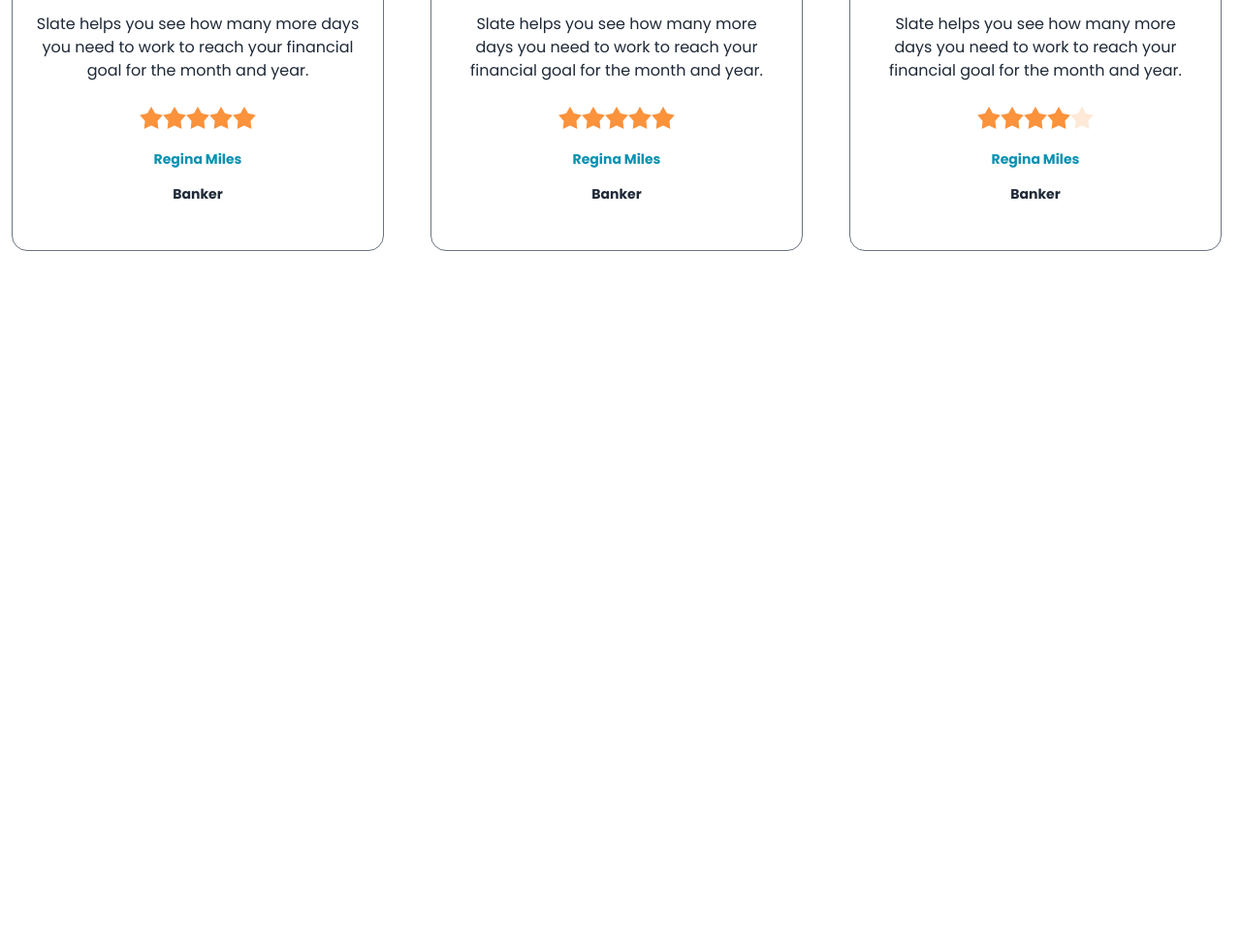
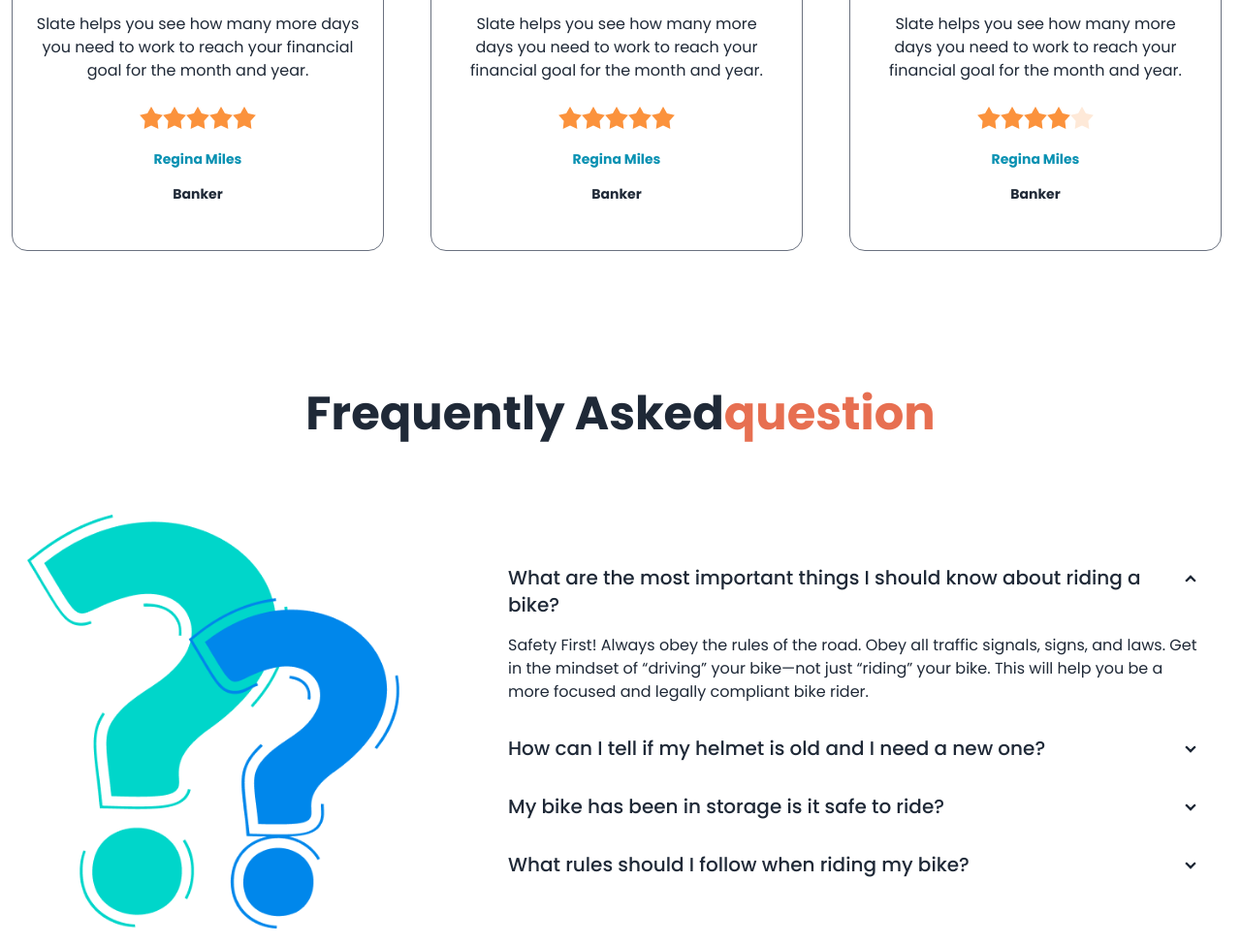
Before and after one commit to rahiInstant/biker-zone, a plain HTML site: page index.html in a window 1280 px wide. Shown: the part 2400-3374 px from the top of the page at 97% size. Before the commit the page ends 2659 px from the top, so only its background shows below. Drawn offline with nearby package versions, Linux system fonts and the light colour scheme.

Commit message:
first commit

```diff
--- a/index.html
+++ b/index.html
@@ -306,8 +306,10 @@
         </h1>
         <div class="grid grid-cols-1 md:grid-cols-2 lg:grid-cols-3 gap-10">
           <!-- Review_01 -->
-          <div class="card card-compact w-96 bg-base-100  lg:py-8 py-3 lg:px-2 px-5 flex items-center border border-gray-500 ">
-            <img class="w-40 p-5 " src="/images/others/user-1.png" alt="Shoes" />
+          <div
+            class="card card-compact w-96 bg-base-100 lg:py-8 py-3 lg:px-2 px-5 flex items-center border border-gray-500"
+          >
+            <img class="w-40 p-5" src="/images/others/user-1.png" alt="Shoes" />
             <div class="card-body items-center text-center">
               <p class="text-base font-normal">
                 Slate helps you see how many more days you need to work to reach
@@ -315,11 +317,32 @@
               </p>
               <div class="space-y-4 mt-4 text-sm font-semibold">
                 <div class="rating">
-                  <input type="radio" name="rating-2" class="mask mask-star-2 bg-orange-400" />
-                  <input type="radio" name="rating-2" class="mask mask-star-2 bg-orange-400"  />
-                  <input type="radio" name="rating-2" class="mask mask-star-2 bg-orange-400" />
-                  <input type="radio" name="rating-2" class="mask mask-star-2 bg-orange-400" checked/>
-                  <input type="radio" name="rating-2" class="mask mask-star-2 bg-orange-400" />
+                  <input
+                    type="radio"
+                    name="rating-2"
+                    class="mask mask-star-2 bg-orange-400"
+                  />
+                  <input
+                    type="radio"
+                    name="rating-2"
+                    class="mask mask-star-2 bg-orange-400"
+                  />
+                  <input
+                    type="radio"
+                    name="rating-2"
+                    class="mask mask-star-2 bg-orange-400"
+                  />
+                  <input
+                    type="radio"
+                    name="rating-2"
+                    class="mask mask-star-2 bg-orange-400"
+                    checked
+                  />
+                  <input
+                    type="radio"
+                    name="rating-2"
+                    class="mask mask-star-2 bg-orange-400"
+                  />
                 </div>
                 <h1 class="text-cyan-600">Regina Miles</h1>
                 <p>Banker</p>
@@ -327,8 +350,10 @@
             </div>
           </div>
           <!-- Review_02 -->
-          <div class="card card-compact w-96 bg-base-100  py-8 px-6 flex items-center border border-gray-500 ">
-            <img class="w-40 p-5 " src="/images/others/user-1.png" alt="Shoes" />
+          <div
+            class="card card-compact w-96 bg-base-100 py-8 px-6 flex items-center border border-gray-500"
+          >
+            <img class="w-40 p-5" src="/images/others/user-1.png" alt="Shoes" />
             <div class="card-body items-center text-center">
               <p class="text-base font-normal">
                 Slate helps you see how many more days you need to work to reach
@@ -336,11 +361,32 @@
               </p>
               <div class="space-y-4 mt-4 text-sm font-semibold">
                 <div class="rating">
-                  <input type="radio" name="rating-2" class="mask mask-star-2 bg-orange-400" />
-                  <input type="radio" name="rating-2" class="mask mask-star-2 bg-orange-400"  />
-                  <input type="radio" name="rating-2" class="mask mask-star-2 bg-orange-400" />
-                  <input type="radio" name="rating-2" class="mask mask-star-2 bg-orange-400" checked/>
-                  <input type="radio" name="rating-2" class="mask mask-star-2 bg-orange-400" />
+                  <input
+                    type="radio"
+                    name="rating-2"
+                    class="mask mask-star-2 bg-orange-400"
+                  />
+                  <input
+                    type="radio"
+                    name="rating-2"
+                    class="mask mask-star-2 bg-orange-400"
+                  />
+                  <input
+                    type="radio"
+                    name="rating-2"
+                    class="mask mask-star-2 bg-orange-400"
+                  />
+                  <input
+                    type="radio"
+                    name="rating-2"
+                    class="mask mask-star-2 bg-orange-400"
+                    checked
+                  />
+                  <input
+                    type="radio"
+                    name="rating-2"
+                    class="mask mask-star-2 bg-orange-400"
+                  />
                 </div>
                 <h1 class="text-cyan-600">Regina Miles</h1>
                 <p>Banker</p>
@@ -348,8 +394,10 @@
             </div>
           </div>
           <!-- Review_03 -->
-          <div class="card card-compact w-96 bg-base-100  py-8 px-6 flex items-center border border-gray-500 ">
-            <img class="w-40 p-5 " src="/images/others/user-1.png" alt="Shoes" />
+          <div
+            class="card card-compact w-96 bg-base-100 py-8 px-6 flex items-center border border-gray-500"
+          >
+            <img class="w-40 p-5" src="/images/others/user-1.png" alt="Shoes" />
             <div class="card-body items-center text-center">
               <p class="text-base font-normal">
                 Slate helps you see how many more days you need to work to reach
@@ -357,14 +405,110 @@
               </p>
               <div class="space-y-4 mt-4 text-sm font-semibold">
                 <div class="rating">
-                  <input type="radio" name="rating-2" class="mask mask-star-2 bg-orange-400" />
-                  <input type="radio" name="rating-2" class="mask mask-star-2 bg-orange-400"  />
-                  <input type="radio" name="rating-2" class="mask mask-star-2 bg-orange-400" />
-                  <input type="radio" name="rating-2" class="mask mask-star-2 bg-orange-400" checked/>
-                  <input type="radio" name="rating-2" class="mask mask-star-2 bg-orange-400" />
+                  <input
+                    type="radio"
+                    name="rating-2"
+                    class="mask mask-star-2 bg-orange-400"
+                  />
+                  <input
+                    type="radio"
+                    name="rating-2"
+                    class="mask mask-star-2 bg-orange-400"
+                  />
+                  <input
+                    type="radio"
+                    name="rating-2"
+                    class="mask mask-star-2 bg-orange-400"
+                  />
+                  <input
+                    type="radio"
+                    name="rating-2"
+                    class="mask mask-star-2 bg-orange-400"
+                    checked
+                  />
+                  <input
+                    type="radio"
+                    name="rating-2"
+                    class="mask mask-star-2 bg-orange-400"
+                  />
                 </div>
                 <h1 class="text-cyan-600">Regina Miles</h1>
                 <p>Banker</p>
+              </div>
+            </div>
+          </div>
+        </div>
+      </section>
+      <!-- Faq question -->
+      <section class="mt-36 px-3">
+        <h1
+          class="lg:text-5xl md:text-4xl text-3xl font-semibold text-center mb-16"
+        >
+          Frequently Asked<span class="text-biker-primary">question</span>
+        </h1>
+        <div class="hero">
+          <div class="hero-content flex-col  lg:flex-row lg:gap-24">
+            <img
+              src="/images/others/faq.png"
+              class="lg:max-w-sm w-1/2 rounded-lg justify-self-center"
+            />
+            <div>
+              <div class="collapse collapse-arrow">
+                <input type="radio" name="my-accordion-2" checked="checked" />
+                <div class="collapse-title text-xl font-medium">
+                  What are the most important things I should know about riding
+                  a bike?
+                </div>
+                <div class="collapse-content">
+                  <p class="text-base">
+                    Safety First! Always obey the rules of the road. Obey all
+                    traffic signals, signs, and laws. Get in the mindset of
+                    “driving” your bike—not just “riding” your bike. This will
+                    help you be a more focused and legally compliant bike rider.
+                  </p>
+                </div>
+              </div>
+              <div class="collapse collapse-arrow">
+                <input type="radio" name="my-accordion-2" />
+                <div class="collapse-title text-xl font-medium">
+                  How can I tell if my helmet is old and I need a new one?
+                </div>
+                <div class="collapse-content">
+                  <p>
+                    Safety First! Always obey the rules of the road. Obey all
+                    traffic signals, signs, and laws. Get in the mindset of
+                    “driving” your bike—not just “riding” your bike. This will
+                    help you be a more focused and legally compliant bike rider.
+                  </p>
+                </div>
+              </div>
+              <div class="collapse collapse-arrow">
+                <input type="radio" name="my-accordion-2" />
+                <div class="collapse-title text-xl font-medium">
+                  My bike has been in storage is it safe to ride?
+                </div>
+                <div class="collapse-content">
+                  <p>
+                    Safety First! Always obey the rules of the road. Obey all
+                    traffic signals, signs, and laws. Get in the mindset of
+                    “driving” your bike—not just “riding” your bike. This will
+                    help you be a more focused and legally compliant bike rider.
+                  </p>
+                </div>
+              </div>
+              <div class="collapse collapse-arrow">
+                <input type="radio" name="my-accordion-2" />
+                <div class="collapse-title text-xl font-medium">
+                  What rules should I follow when riding my bike?
+                </div>
+                <div class="collapse-content">
+                  <p>
+                    Safety First! Always obey the rules of the road. Obey all
+                    traffic signals, signs, and laws. Get in the mindset of
+                    “driving” your bike—not just “riding” your bike. This will
+                    help you be a more focused and legally compliant bike rider.
+                  </p>
+                </div>
               </div>
             </div>
           </div>
```
